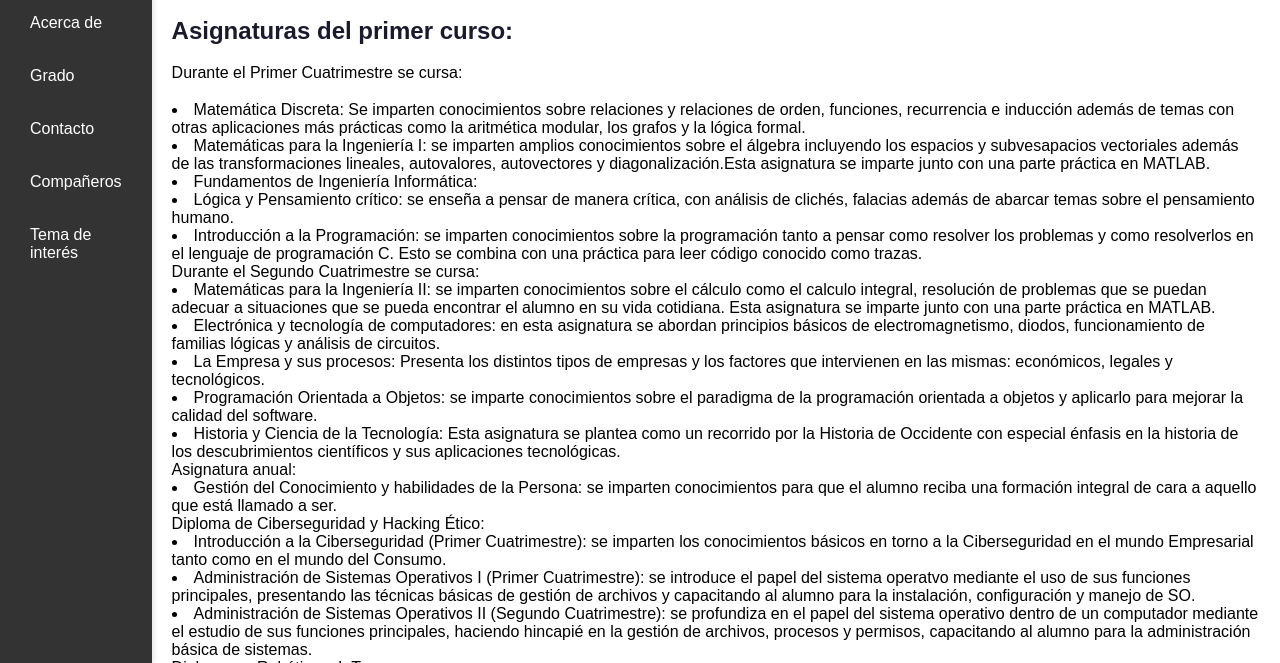
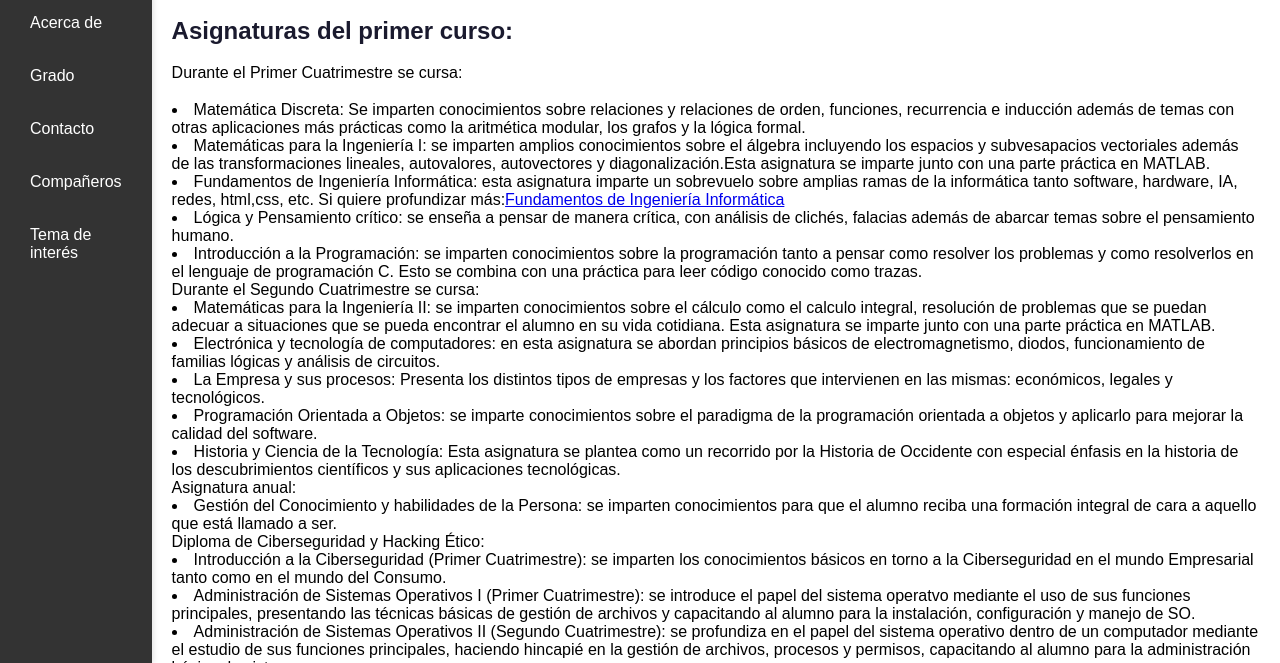
Before and after one commit to jaimedpdqufv/web1, a plain HTML site: page docs/public/degree.html in a window 1280 px wide. Shown: the part 137-800 px from the top of the page. Drawn offline with Linux system fonts and the light colour scheme.

Commit message:
Añadido el link a fii.html en fundametos de ing inform en degree.html

```diff
--- a/docs/public/degree.html
+++ b/docs/public/degree.html
@@ -30,7 +30,7 @@
         <p>Durante el Primer Cuatrimestre se cursa:
             <li>Matemática Discreta: Se imparten conocimientos sobre relaciones y relaciones de orden, funciones, recurrencia e inducción además de temas con otras aplicaciones más prácticas como la aritmética modular, los grafos y la lógica formal.</li>
             <li>Matemáticas para la Ingeniería I: se imparten amplios conocimientos sobre el álgebra incluyendo los espacios y subvesapacios vectoriales además de las transformaciones lineales, autovalores, autovectores y diagonalización.Esta asignatura se imparte junto con una parte práctica en MATLAB.</li>
-            <li>Fundamentos de Ingeniería Informática:</li>
+            <li>Fundamentos de Ingeniería Informática: esta asignatura imparte un sobrevuelo sobre amplias ramas de la informática tanto software, hardware, IA, redes, html,css, etc. Si quiere profundizar más:<a href="fii.html" target="_blank">Fundamentos de Ingeniería Informática</a>
             <li>Lógica y Pensamiento crítico: se enseña a pensar de manera crítica, con análisis de clichés, falacias además de abarcar temas sobre el pensamiento humano.</li>
             <li>Introducción a la Programación: se imparten conocimientos sobre la programación tanto a pensar como resolver los problemas y como resolverlos en el lenguaje de programación C. Esto se combina con una práctica para leer código conocido como trazas.</li>
         Durante el Segundo Cuatrimestre se cursa:
```
Also changed, not shown: docs/public/net.html (+0 -2 lines).
